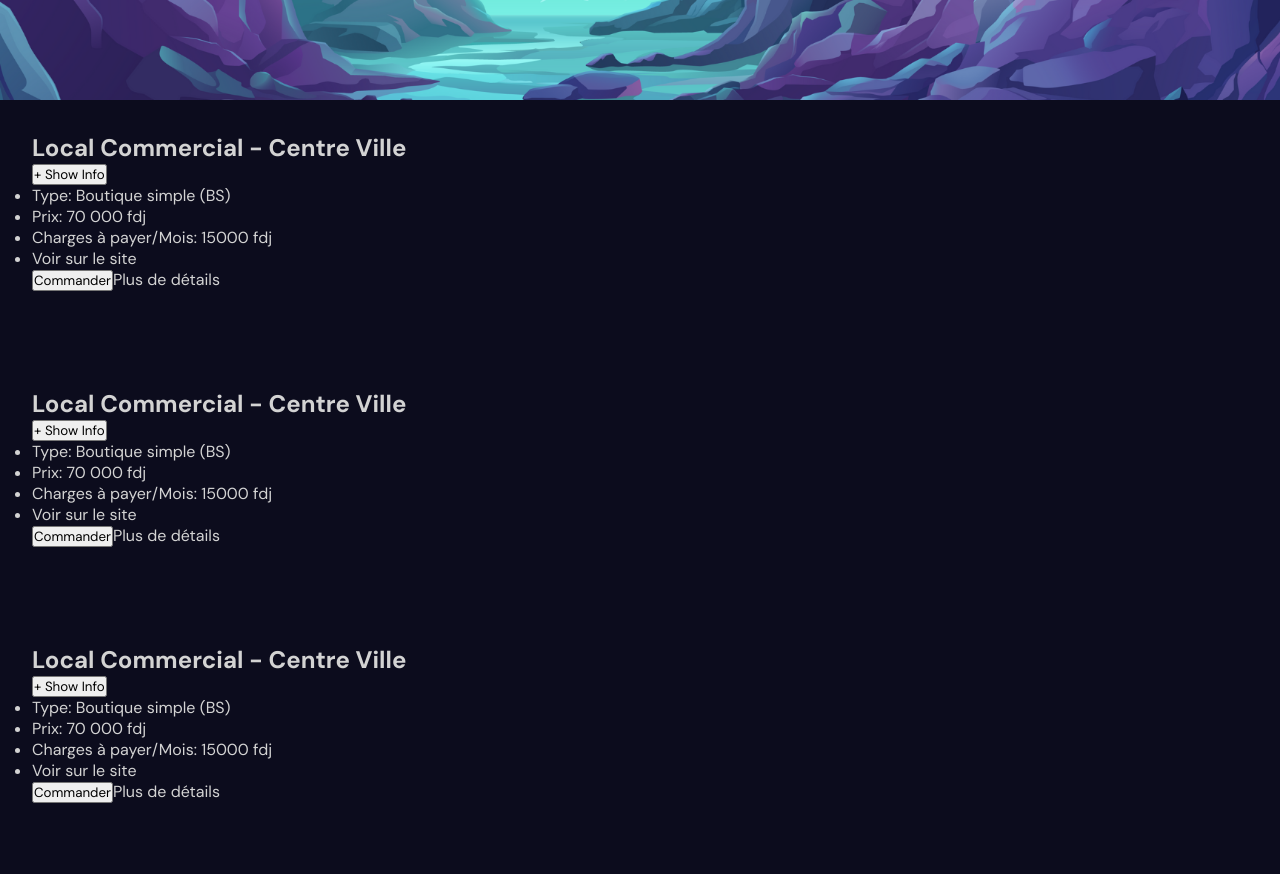
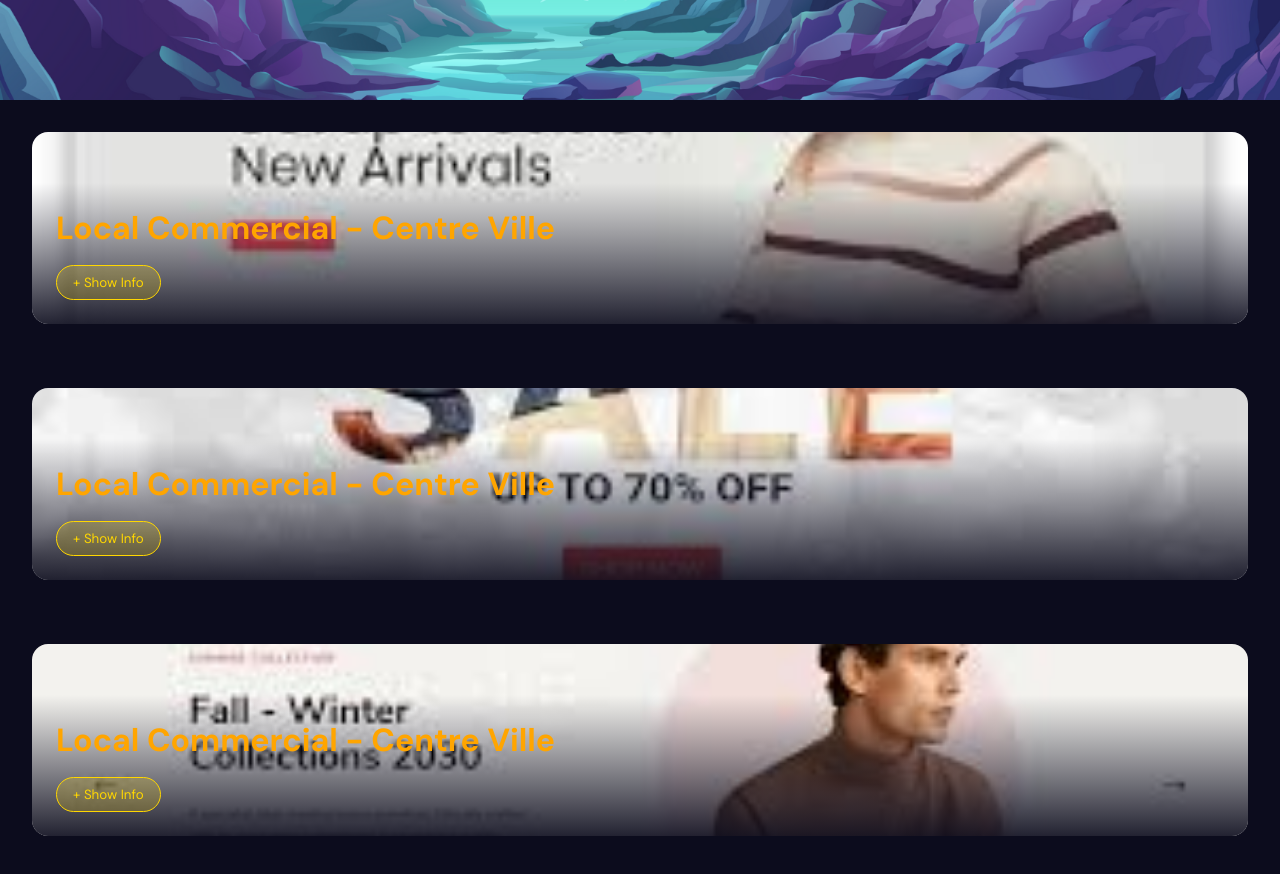
Before and after one commit to Fathismael93/benew-client-next15, a Next.js app: page /products/1 in a window 1280 px wide. Shown: the part 800-1674 px from the top of the page. Built offline with nearby package versions, Linux system fonts and the light colour scheme.

Commit message:
Updated Shopcard component and his scss

```diff
--- a/app/products/[id]/templateShops.scss
+++ b/app/products/[id]/templateShops.scss
@@ -1,4 +1,6 @@
+@use "@/app/app.scss" as *;
 
+// templateShops.scss
 .productsContainer {
   padding: 2rem;
   display: flex;
--- a/components/products/index.jsx
+++ b/components/products/index.jsx
@@ -3,12 +3,13 @@
 import React, { useState } from 'react';
 import Link from 'next/link';
 import Image from 'next/image';
+import './shopCard.scss';
 
 const ShopCard = ({ product, onOrder }) => {
   const [showDetails, setShowDetails] = useState(false);
 
   return (
-    <div className="others card-container">
+    <div className="card-container">
       <div className="image-wrapper">
         <Image
           src={product.image}
```
